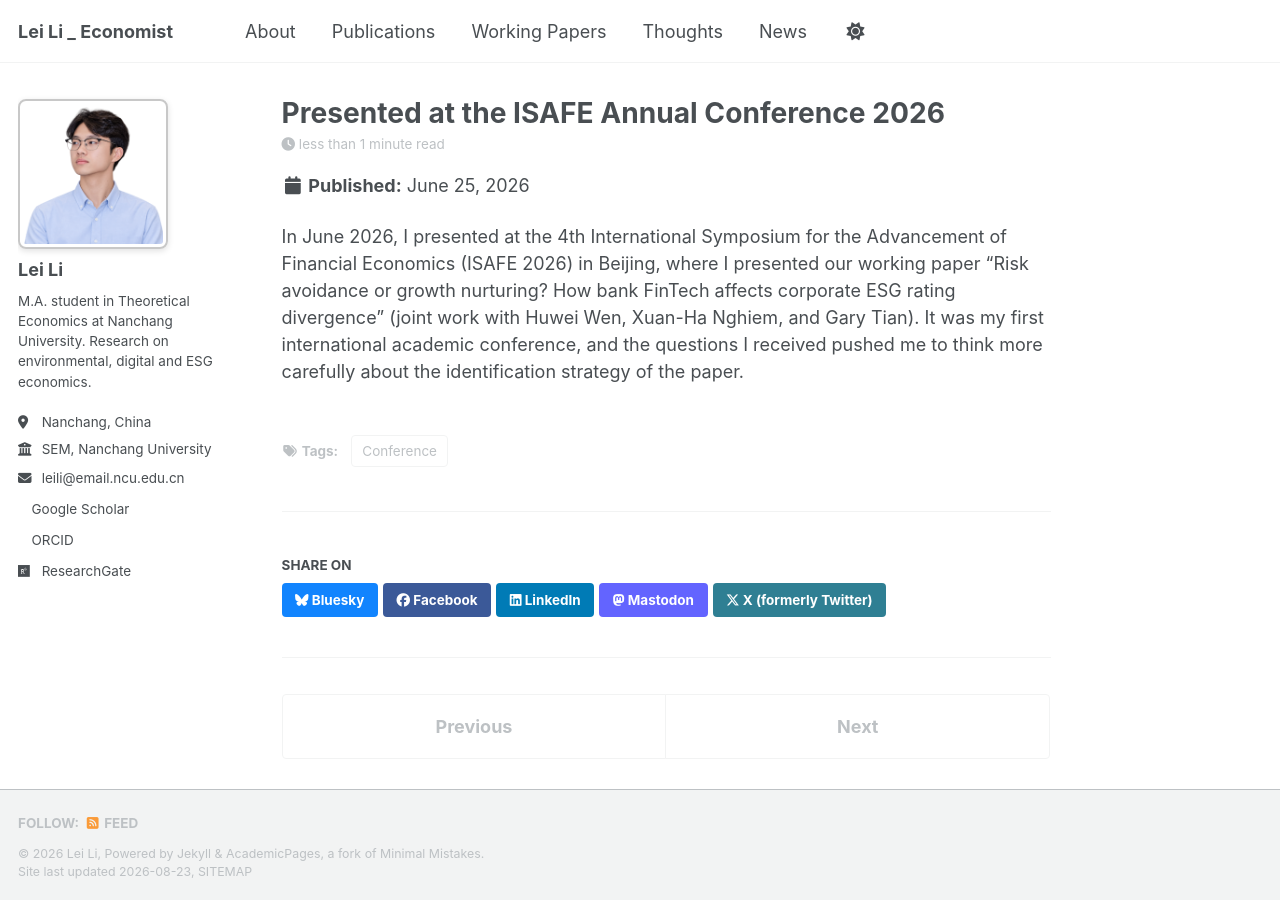
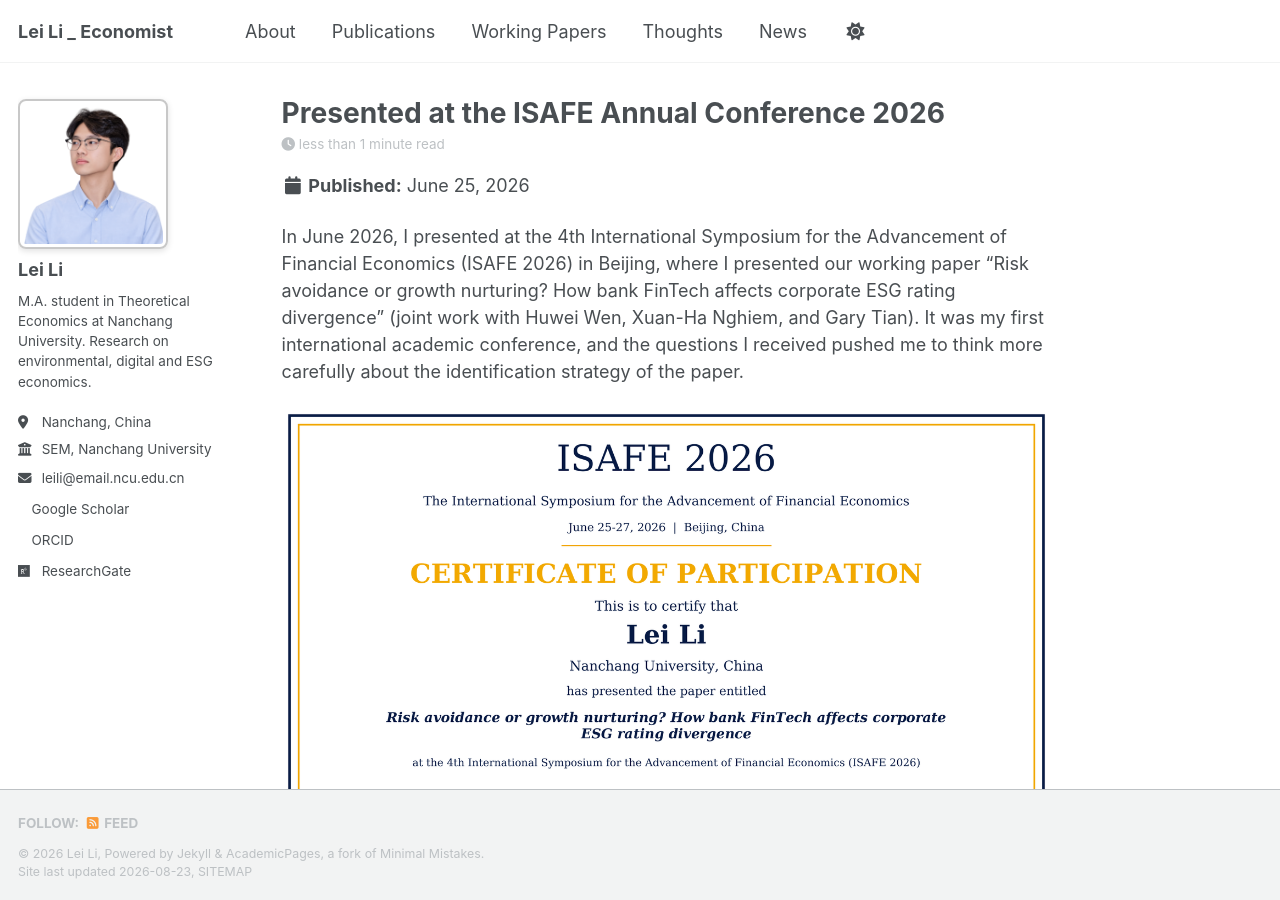
Before and after one commit to LeiLi-Econ/LeiLi-Econ.github.io, a Jekyll site: the page built from _posts/2026-06-30-isafe-annual-conference.md, in a window 1280 px wide and 900 px high. Built offline with Jekyll 4.4.1, drawn with Linux system fonts in a browser that asks for light colours; a style sheet for code colours, icons or effects is not loaded.

Commit message:
Add certificate image(s) to news post

```diff
--- a/_posts/2026-06-30-isafe-annual-conference.md
+++ b/_posts/2026-06-30-isafe-annual-conference.md
@@ -6,3 +6,5 @@ tags:
 ---
 
 In June 2026, I presented at the 4th International Symposium for the Advancement of Financial Economics (ISAFE 2026) in Beijing, where I presented our working paper "Risk avoidance or growth nurturing? How bank FinTech affects corporate ESG rating divergence" (joint work with Huwei Wen, Xuan-Ha Nghiem, and Gary Tian). It was my first international academic conference, and the questions I received pushed me to think more carefully about the identification strategy of the paper.
+
+![Certificate of Participation](https://LeiLi-Econ.github.io/images/cert-isafe.png)
```
